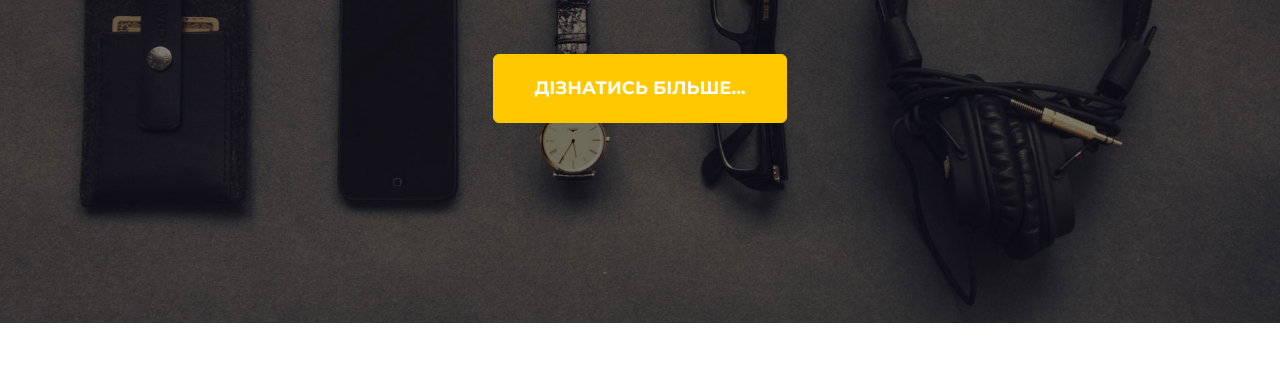
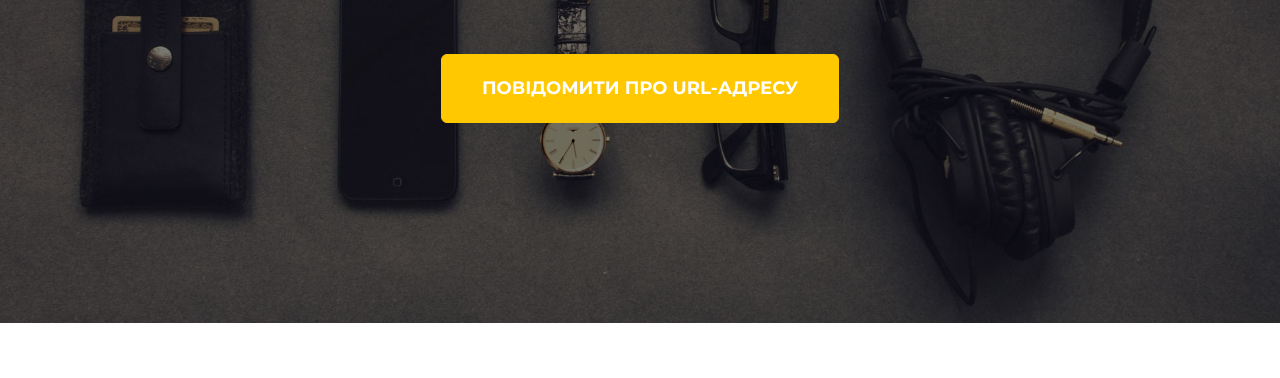
Before and after one commit to a-pronchuk/10a-2025, a plain HTML site: page index.html in a window 1280 px wide. Shown: the part 422-800 px from the top of the page. Drawn offline with nearby package versions, Linux system fonts and the light colour scheme.

Commit message:
Update index.html

```diff
--- a/index.html
+++ b/index.html
@@ -41,7 +41,7 @@
             <div class="container">
                 <div class="masthead-subheading">Привіт усім!</div>
                 <div class="masthead-heading text-uppercase">Мій сайт</div>
-                <a class="btn btn-primary btn-xl text-uppercase" href="#services">Дізнатись більше...</a>
+                <a class="btn btn-primary btn-xl text-uppercase" href="https://docs.google.com/document/d/17Ees7up54QKpONkOp626okE2SOzNmx-pEu5-IR4ZqYs/edit?usp=sharing">Повідомити про URL-адресу</a>
             </div>
         </header>
         <!-- Services-->
```
